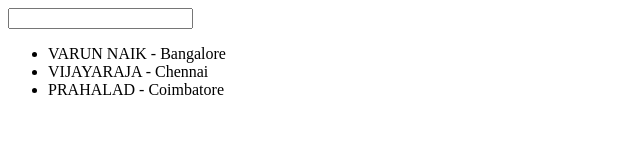
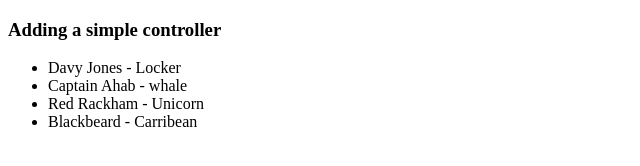
Before and after one commit to varunnaik/AngularJsIntro, a plain HTML site: page index.html in a window 1280 px wide. Shown: the whole page, without its empty margins (0-640 px from the left). Drawn offline with Linux system fonts and the light colour scheme.

Commit message:
Create a simple controller

```diff
--- a/index.html
+++ b/index.html
@@ -3,12 +3,25 @@
 <head>
 	<title>My AngularJS App</title>
 </head>
-<body data-ng-init="customers=[{name: 'Varun Naik', location: 'Bangalore'}, {name: 'Prahalad', location: 'Coimbatore'}, {name: 'Vijayaraja', location: 'Chennai'}]">
-	<input type="text" ng-model="name" />{{ name }}
-	<ul>
-		<li ng-repeat="cust in customers | filter:name | orderBy:'location'">{{ cust.name | uppercase }} - {{ cust.location }}</li>
-	</ul>
+<body>
+
+	<div class="container" ng-controller="SimpleController">
+		<h3>Adding a simple controller</h3>
+		<ul>
+			<li ng-repeat="cust in customers">{{ cust.name }} - {{ cust.location }}</li>
+		</ul>
+	</div>
 
 	<script src="scripts/angular.min.js"></script>
+	<script>
+		function SimpleController ($scope) {
+			$scope.customers = [
+				{name: "Davy Jones", location: "Locker"},
+				{name: "Captain Ahab", location: "whale"},
+				{name: "Red Rackham", location: "Unicorn"},
+				{name: "Blackbeard", location: "Carribean"}
+			];
+		}
+	</script>
 </body>
 </html>
```
